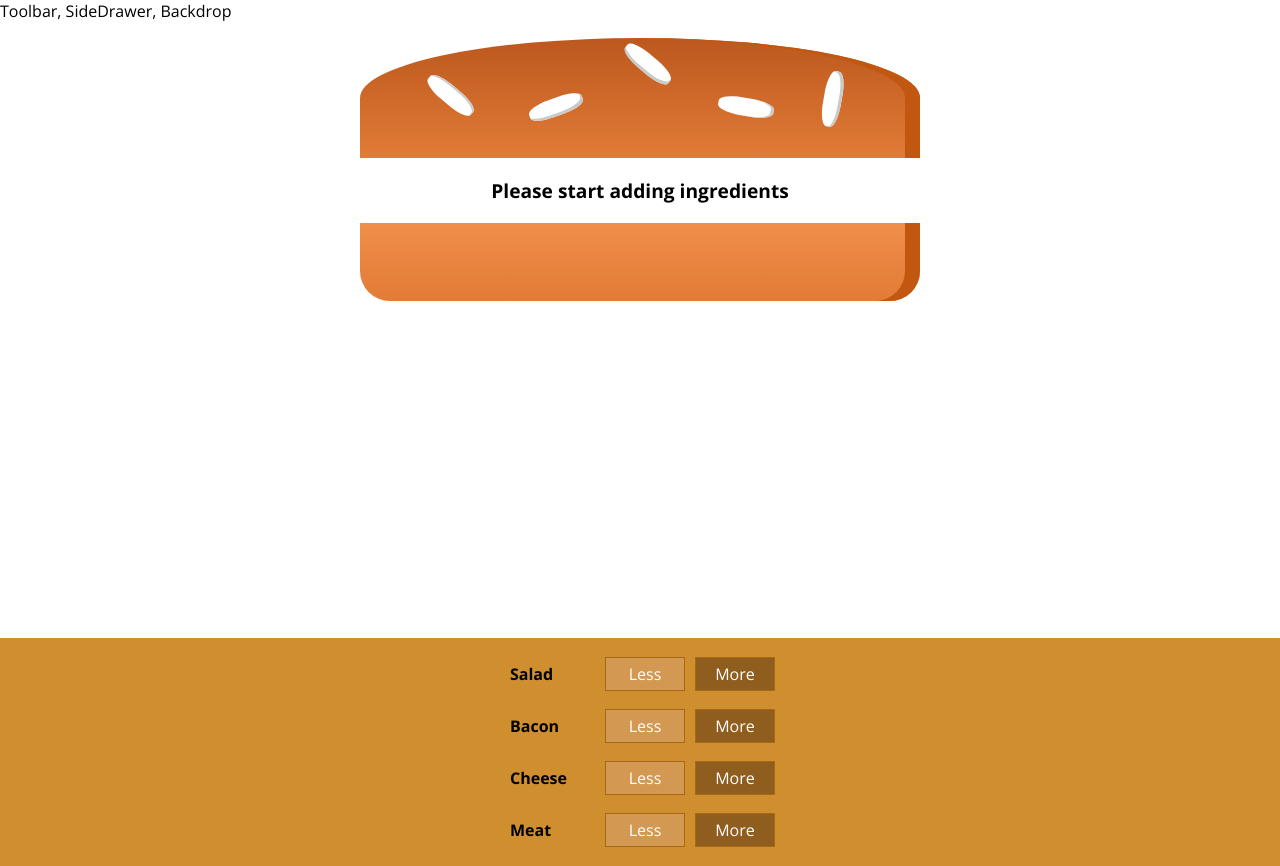
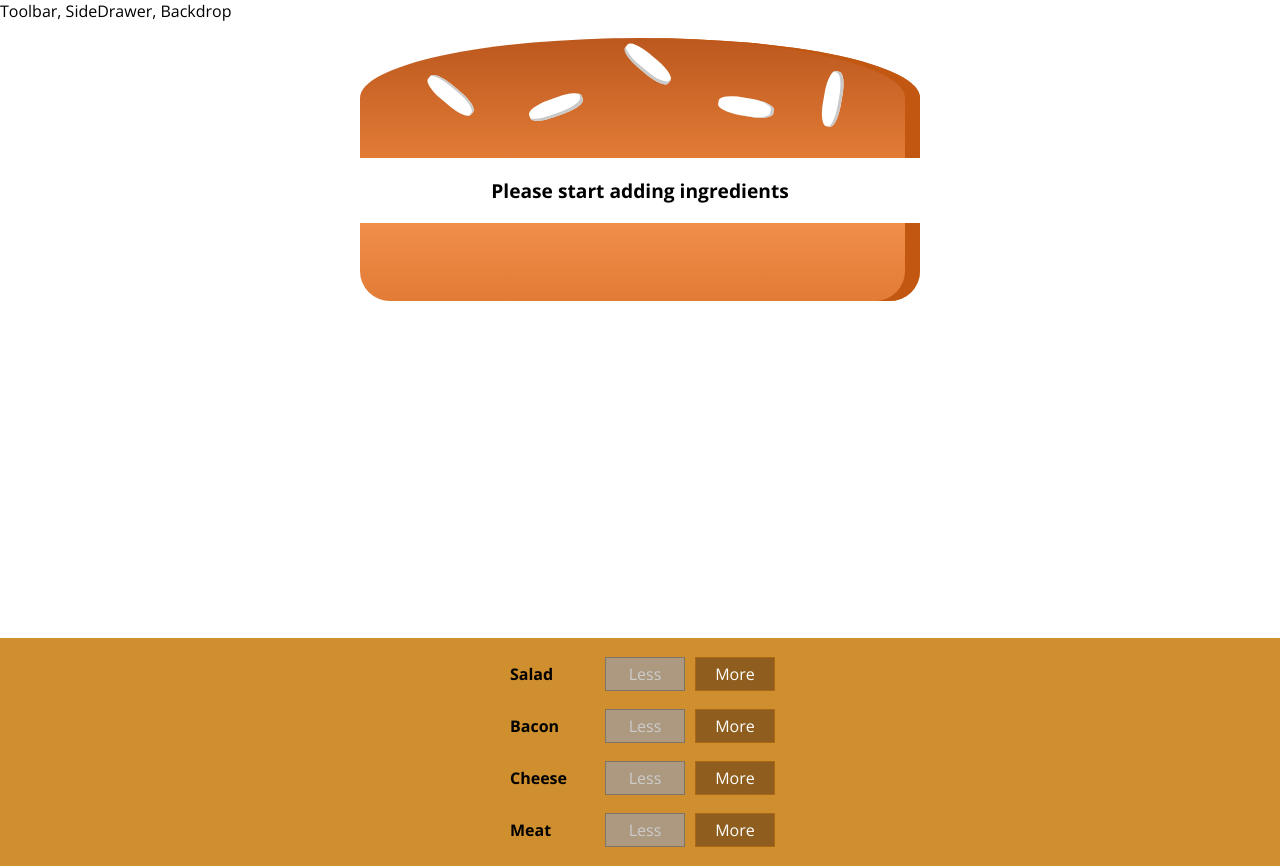
Before and after one commit to sriwerner/burger-app, a React (Create React App) app: page / in a window 1280 px wide. Built offline with nearby package versions, Linux system fonts and the light colour scheme.

Commit message:
removing ingredients

```diff
--- a/src/components/Burger/BuildControls/BuildControl/BuildControl.js
+++ b/src/components/Burger/BuildControls/BuildControl/BuildControl.js
@@ -4,8 +4,13 @@
 const buildControl = (props) => (
     <div className={classes.BuildControl}>
         <div className={classes.Label}>{props.label}</div>
-        <button className={classes.Less}>Less</button>
-        <button className={classes.More} onClick={props.added}>More</button>
+        <button
+            className={classes.Less}
+            onClick={props.removed}
+            disabled={props.disabled}>Less</button>
+        <button
+            className={classes.More}
+            onClick={props.added}>More</button>
     </div>
 )
 
--- a/src/components/Burger/BuildControls/BuildControls.js
+++ b/src/components/Burger/BuildControls/BuildControls.js
@@ -16,6 +16,8 @@
                 key={ctrl.label}
                 label={ctrl.label}
                 added={() => props.ingredientAdded(ctrl.type)}
+                removed={() => props.ingredientRemoved(ctrl.type)}
+                disabled={props.disabled[ctrl.type]}
             />
         ))}
     </div>
--- a/src/containers/BurgerBuilder/BurgerBuilder.js
+++ b/src/containers/BurgerBuilder/BurgerBuilder.js
@@ -35,11 +35,39 @@
         })
     }
 
+    removeIngredientHandler = (type) => {
+        const oldCount = this.state.ingredients[type];
+        if (oldCount <= 0) {
+            return
+        }
+
+        const updatedCount = oldCount - 1;
+        const updatedIngredients = {...this.state.ingredients};
+        updatedIngredients[type] = updatedCount;
+
+        const priceDeduction = INGREDIENT_PRICES[type];
+        const oldPrice = this.state.totalPrice;
+
+        this.setState({
+            ingredients: updatedIngredients,
+            totalPrice: oldPrice - priceDeduction
+        })
+    }
+
     render() {
+        const disabledInfo = {...this.state.ingredients};
+        for(let key in disabledInfo){
+            disabledInfo[key] = disabledInfo[key] <= 0;
+        }
+
         return (
         <>
             <Burger ingredients={this.state.ingredients} />
-            <BuildControls ingredientAdded={this.addIngredientHandler} />
+            <BuildControls
+                ingredientAdded={this.addIngredientHandler}
+                ingredientRemoved={this.removeIngredientHandler}
+                disabled={disabledInfo}
+            />
         </>
     );
     }
```
